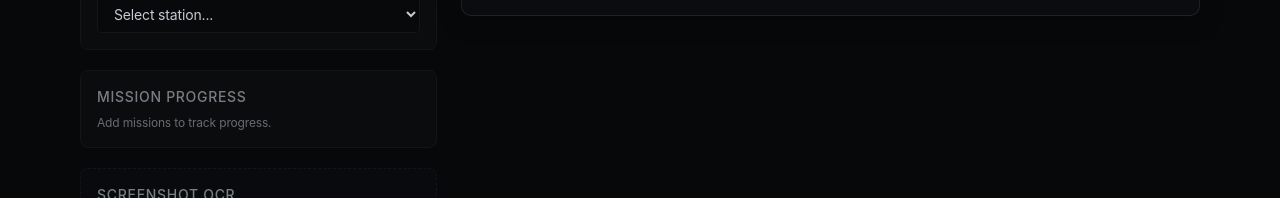
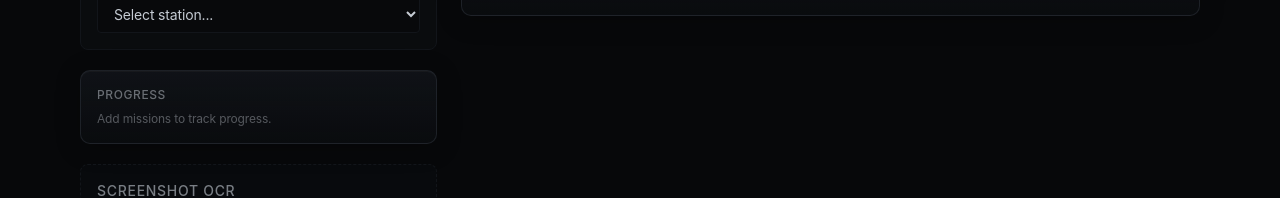
Before and after one commit to DrWhite1/sc-hauler-planner, a Next.js app: page / in a window 1280 px wide. Shown: the part 313-511 px from the top of the page. Built offline with nearby package versions, Linux system fonts and the light colour scheme.

Commit message:
Polish mission progress panel

```diff
--- a/components/MissionProgress.tsx
+++ b/components/MissionProgress.tsx
@@ -18,11 +18,11 @@ export function MissionProgress() {
 
   if (!route || route.stops.length === 0) {
     return (
-      <div className="rounded-lg border border-elevated bg-elevated/30 p-4">
-        <h3 className="mb-2 text-sm font-medium uppercase tracking-wider text-accent/60">
-          Mission Progress
+      <div className="panel p-4">
+        <h3 className="mb-2 text-xs font-medium uppercase tracking-wider text-accent/50">
+          Progress
         </h3>
-        <p className="text-xs text-accent/50">Add missions to track progress.</p>
+        <p className="text-xs text-accent/40">Add missions to track progress.</p>
       </div>
     );
   }
@@ -34,45 +34,49 @@ export function MissionProgress() {
   const pct = Math.round((done / total) * 100);
 
   return (
-    <div className="rounded-lg border border-elevated bg-elevated/30 p-4">
+    <div className="panel p-4">
       <div className="flex items-center justify-between mb-3">
-        <h3 className="text-sm font-medium uppercase tracking-wider text-accent/60">
-          Mission Progress
+        <h3 className="text-xs font-medium uppercase tracking-wider text-accent/50">
+          Progress
         </h3>
         {done > 0 && (
-          <button onClick={clearProgress} className="text-[10px] text-accent/40 hover:text-accent">
+          <button onClick={clearProgress} className="text-[10px] text-accent/40 hover:text-accent transition">
             Reset
           </button>
         )}
       </div>
 
       <div className="mb-3">
-        <div className="flex justify-between text-xs mb-1">
-          <span>
+        <div className="flex justify-between text-xs mb-1.5">
+          <span className="text-accent/70">
             {done} / {total} stops
           </span>
-          <span className="text-gold">{pct}%</span>
+          <span className="text-gold font-medium">{pct}%</span>
         </div>
         <div className="h-1.5 bg-ink rounded-full overflow-hidden">
-          <div className="h-full bg-sage transition-all" style={{ width: `${pct}%` }} />
+          <div className="h-full bg-gradient-to-r from-sage to-gold transition-all duration-300" style={{ width: `${pct}%` }} />
         </div>
       </div>
 
-      <ul className="space-y-1.5 text-xs max-h-48 overflow-auto">
+      <ul className="space-y-1 text-xs max-h-52 overflow-auto pr-1">
         {route.stops.map((stop, i) => {
           const key = `${stop.missionId}:${stop.type}:${stop.location}`;
           const checked = completedStops.includes(key);
           return (
             <li key={i}>
-              <label className="flex items-center gap-2 cursor-pointer">
+              <label className="flex items-center gap-2 cursor-pointer py-1 px-1.5 rounded hover:bg-ink/50 transition">
                 <input
                   type="checkbox"
                   checked={checked}
                   onChange={() => toggleStop(key)}
-                  className="accent-gold"
+                  className="accent-gold w-3.5 h-3.5"
                 />
-                <span className={checked ? "line-through text-accent/40" : ""}>
-                  {i + 1}. {stop.type === "pickup" ? "Pickup" : "Deliver"} · {stop.location}
+                <span className={`flex-1 ${checked ? "line-through text-accent/35" : ""}`}>
+                  <span className="text-accent/40 mr-1">{i + 1}.</span>
+                  <span className={stop.type === "pickup" ? "text-sage" : "text-gold/80"}>
+                    {stop.type === "pickup" ? "Pickup" : "Deliver"}
+                  </span>
+                  <span className="text-accent/60"> · {stop.location.replace(/ above .*/, "")}</span>
                 </span>
               </label>
             </li>
```
